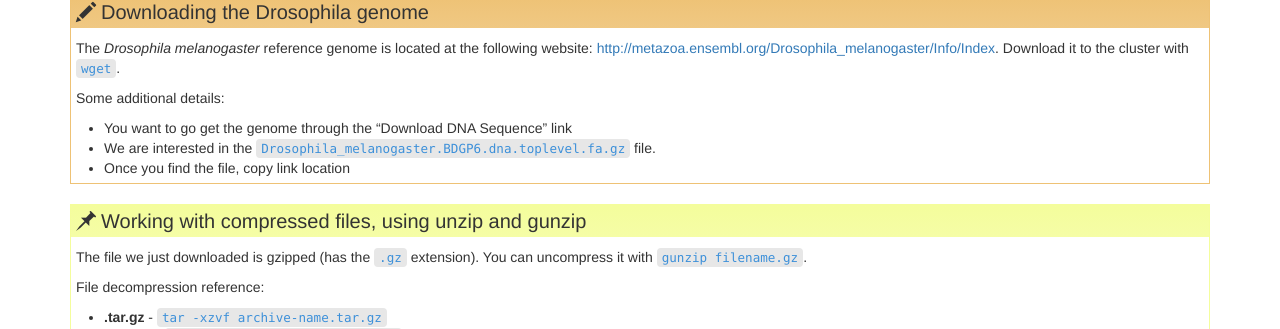
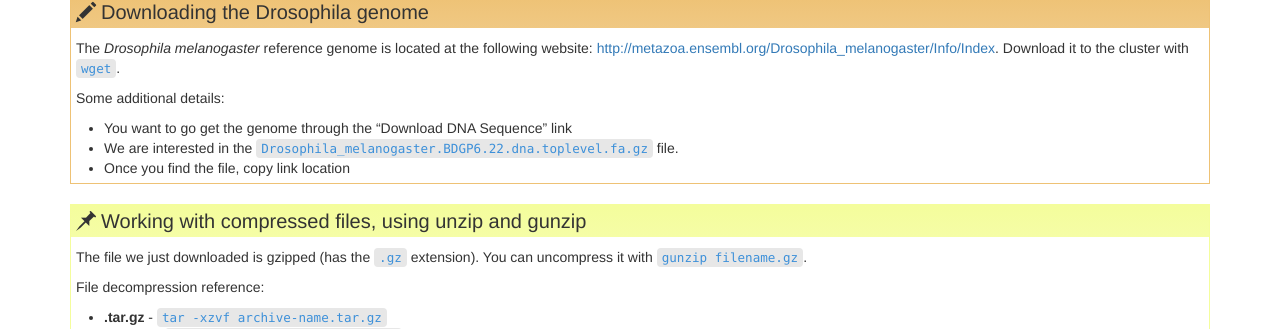
Before and after one commit to khill42/OSC_IntroHPC, a Jekyll site: the page built from _episodes/11-cluster.md, in a window 1280 px wide and 900 px high, scrolled down 3907 px. Shown: the part 119-448 px from the top of the window. Built offline with Jekyll 4.4.1, drawn with Linux system fonts in a browser that asks for light colours.

Commit message:
Update 11-cluster.md

```diff
--- a/_episodes/11-cluster.md
+++ b/_episodes/11-cluster.md
@@ -211,7 +211,7 @@ The syntax is relatively straightforwards: `wget https://some/link/to/a/file.tar
 > Some additional details:
 >
 > * You want to go get the genome through the "Download DNA Sequence" link
-> * We are interested in the `Drosophila_melanogaster.BDGP6.dna.toplevel.fa.gz` file.
+> * We are interested in the `Drosophila_melanogaster.BDGP6.22.dna.toplevel.fa.gz` file.
 > * Once you find the file, copy link location
 {: .challenge}
 
```
